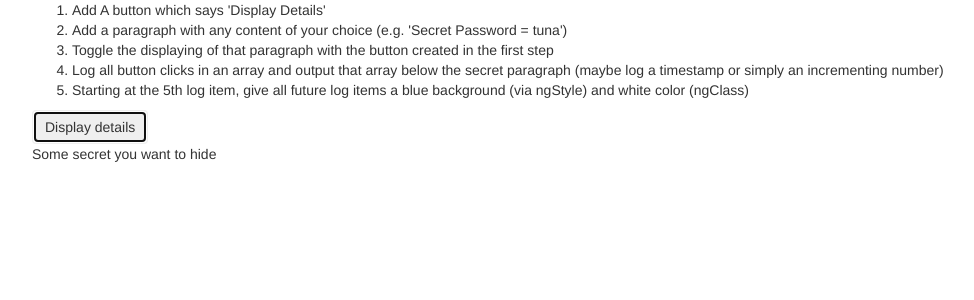
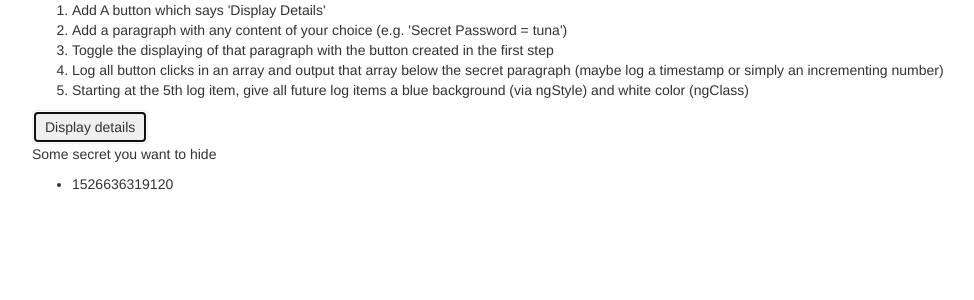
Before and after one commit to mbochynski/angular-assignments, an Angular app in the folder basics-assignment-3/: page / in a window 1280 px wide. Both pictures are taken after a click on the button "Display details". Shown: the top 300 px of the page, without its empty margins (38-1012 px from the left). Built offline with nearby package versions, Linux system fonts and the light colour scheme.

Commit message:
Add list of logged clicks

```diff
--- a/basics-assignment-3/src/app/app.component.html
+++ b/basics-assignment-3/src/app/app.component.html
@@ -17,6 +17,9 @@
         class="btn"
         (click)="onButtonClick()">Display details</button>
       <p *ngIf="secretHidden">Some secret you want to hide</p>
+      <ul>
+        <li *ngFor="let value of log">{{ value }}</li>
+      </ul>
     </div>
   </div>
 </div>
--- a/basics-assignment-3/src/app/app.component.ts
+++ b/basics-assignment-3/src/app/app.component.ts
@@ -7,8 +7,10 @@ import { Component } from '@angular/core';
 })
 export class AppComponent {
   secretHidden = false;
+  log = [];
 
   onButtonClick() {
     this.secretHidden = !this.secretHidden;
+    this.log.push(Date.now());
   }
 }
```
